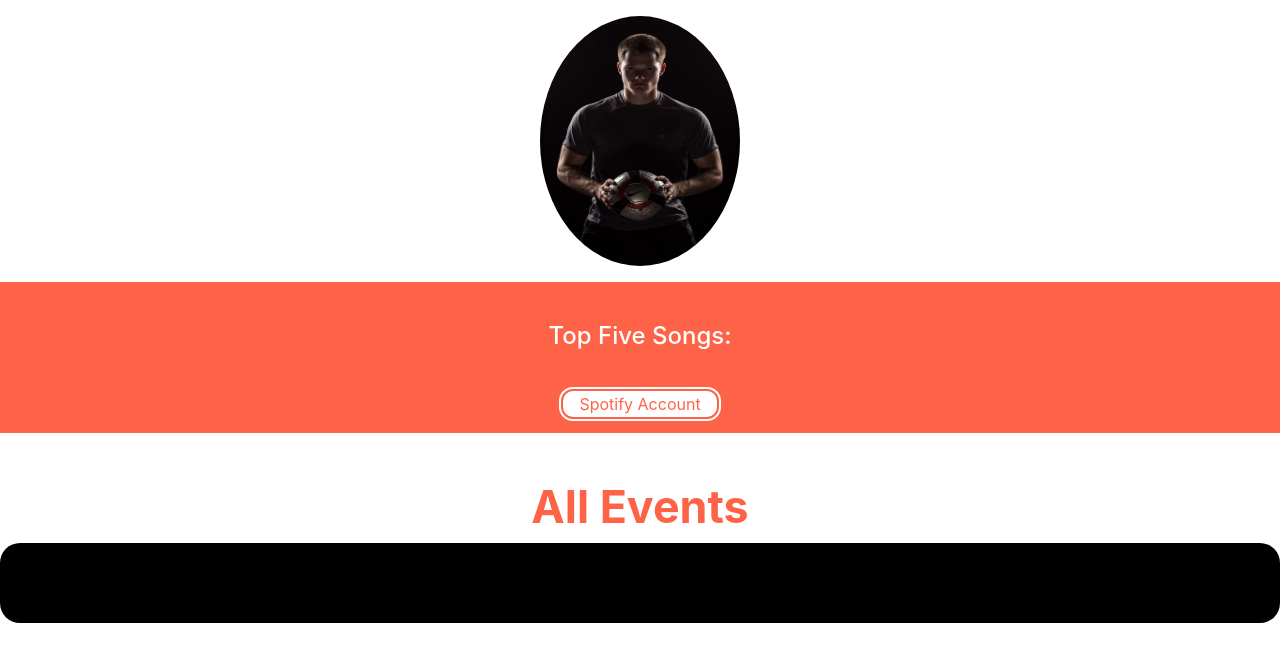
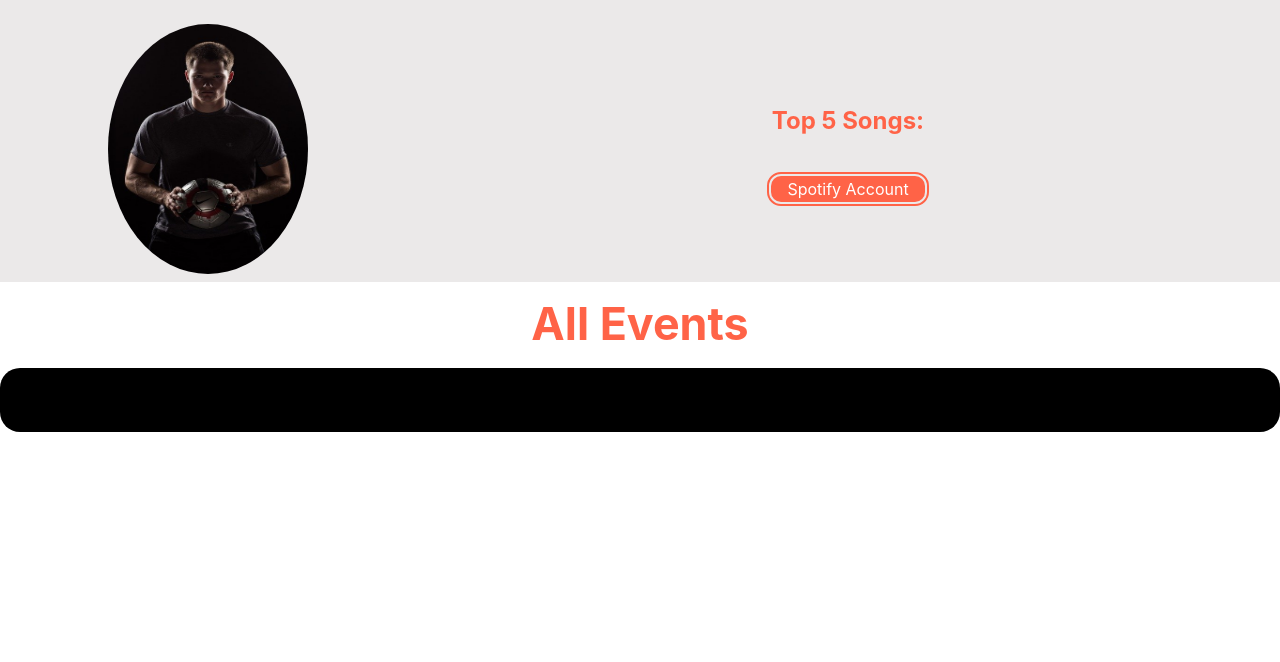
Before and after one commit to mkhalil7625/Capstone_API_Project, a Flask app: template templates/artist.html in a window 1280 px wide. Shown: the part 80-742 px from the top of the page. Run offline with Flask 2, Linux system fonts and the light colour scheme; the template is opened without the code that fills it, so the values that code supplies are empty; some libraries are stand-ins or nearby versions.

Commit message:
modify layout of artist image and 5 top songs to improve use of space

```diff
--- a/static/CSS/style.css
+++ b/static/CSS/style.css
@@ -131,7 +131,16 @@ header .navigation__item a {
 }
 
 /* Artist Page */
+.artist_card {
+  display: flex;
+  justify-content: space-around;
+  align-items: center;
+  background-color: rgb(235, 233, 233);
+  padding-top: 0.5rem;
+  padding-bottom: 0.5rem;
+}
 .artist_image {
+  width: 30%;
   display: flex;
   justify-content: center;
   margin-top: 1rem;
@@ -143,63 +152,62 @@ header .navigation__item a {
 }
 
 #artist_info {
+  width: 65%;
   display: flex;
   flex-direction: column;
   justify-content: space-around;
   align-items: center;
   margin-top: 1rem;
-  background-color: tomato;
-  padding: 1rem;
-}
-
-#artist_info div {
-  background-color: grey;
-  /* width: 30%; */
-  display: flex;
-  flex-direction: column;
-  justify-content: center;
-  align-items: center;
 }
 
 #artist_info h2 {
   text-transform: capitalize;
   font-weight: bold;
-  font-size: 2.8rem;
-  color: whitesmoke;
+  font-size: 3rem;
+  color: tomato;
+  margin-bottom: -5px;
 }
 #artist_info h4 {
-  color: white;
+  margin-top: 1rem;
+  size: 2rem;
+  font-weight: bold;
+  color: tomato;
 }
 #artist_info ul li {
   text-decoration: none;
-  /* color: whitesmoke; */
 }
 
 #artist_info button {
   display: flex;
   justify-content: center;
   align-items: center;
-  background-color: white;
-  color: tomato;
+  background-color: tomato;
+  color: white;
   border: none;
-  outline: 2px solid white;
+  outline: 2px solid tomato;
   outline-offset: 2px;
   border-radius: 10px;
   margin-top: 1rem;
+  margin-bottom: 1rem;
   padding-left: 1rem;
   padding-right: 1rem;
 }
 #artist_info button a {
-  color: tomato;
+  color: white;
 }
 #artist_info button:hover,
 #artist_info button a:hover {
-  background-color: white;
-  color: tomato;
+  background-color: tomato;
+  color: white;
   font-weight: bold;
 }
 
 /* Events */
+#event_container h2 {
+  margin-top: -1rem;
+  margin-bottom: 1rem;
+}
+
 #event_container,
 .event_wrapper {
   display: flex;
@@ -207,7 +215,7 @@ header .navigation__item a {
   justify-content: center;
   align-items: center;
   /* padding: 1rem; */
-  margin-top: 3rem;
+  margin-top: 2rem;
   margin-bottom: 2rem;
 }
 #event_container h2 {
--- a/templates/artist.html
+++ b/templates/artist.html
@@ -2,16 +2,17 @@
 
 {% block content %}
 
-<div id="background_image" class="artist_image">
-    <!-- placeholder -->
-    <img src="/static/IMG/soccer-755825_640.jpg">
-</div>
+<div class="artist_card d-flex">
+    <div id="background_image" class="artist_image">
+        <!-- placeholder -->
+        <img src="/static/IMG/soccer-755825_640.jpg">
+    </div>
 
-<div id="artist_info">
+    <div id="artist_info">
         <h2>{{ artist_info["artist_name"] }}</h2>
         <p>{{ artist_info["genres"] }}</p>
 
-        <h4 class="songs_title">Top Five Songs: </h4>
+        <h4 class="songs_title">Top 5 Songs: </h4>
         <ul>
             {% for song in artist_info["top_five_songs"] %}
             <li>{{ song }}</li>
@@ -20,8 +21,7 @@
         <button>
             <a href={{ artist_info["spotify_page_url"] }} target="_blank">Spotify Account</a>
         </button>
-
-
+    </div>
 </div>
 <div>
     <div id="event_container">
```
